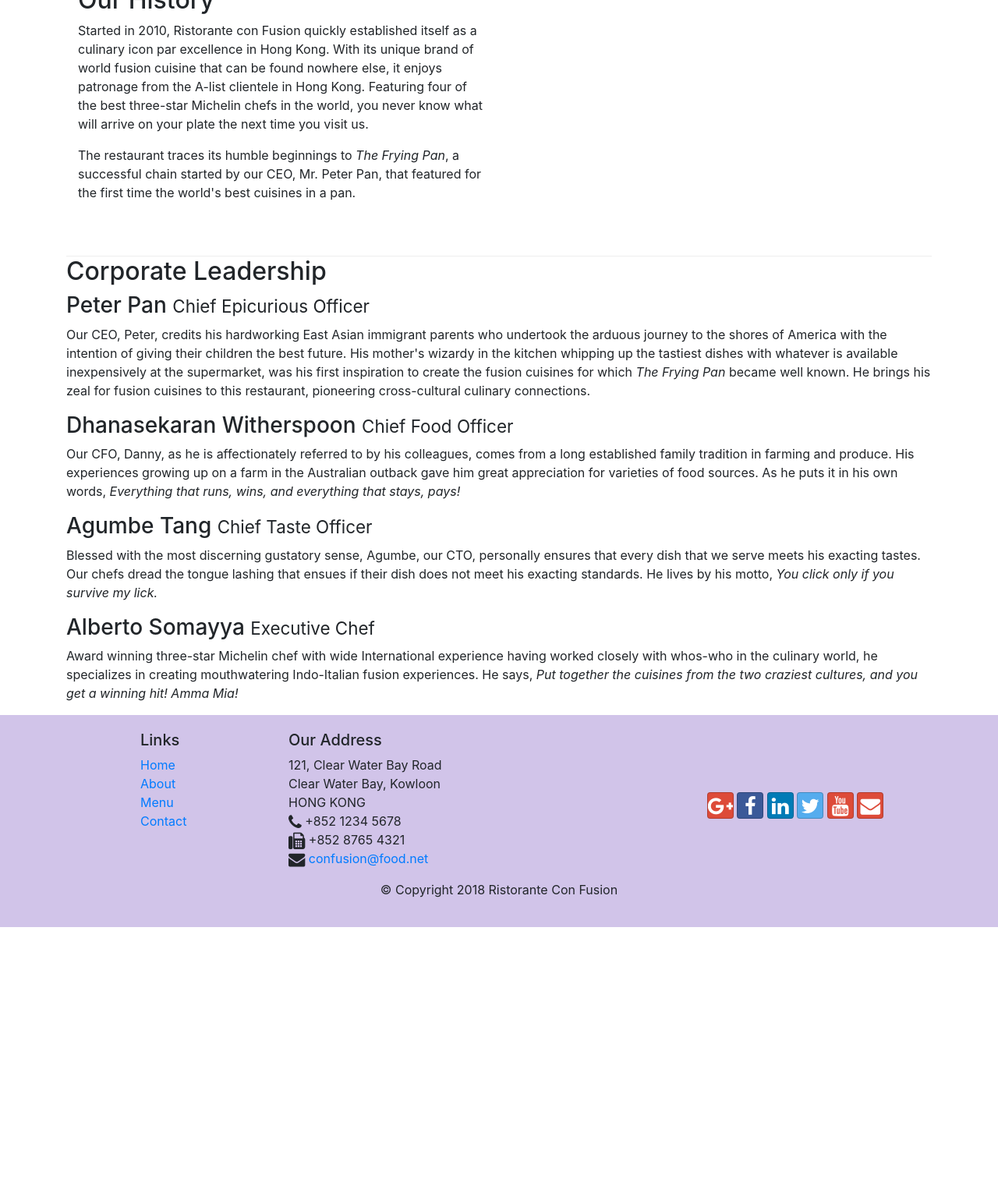
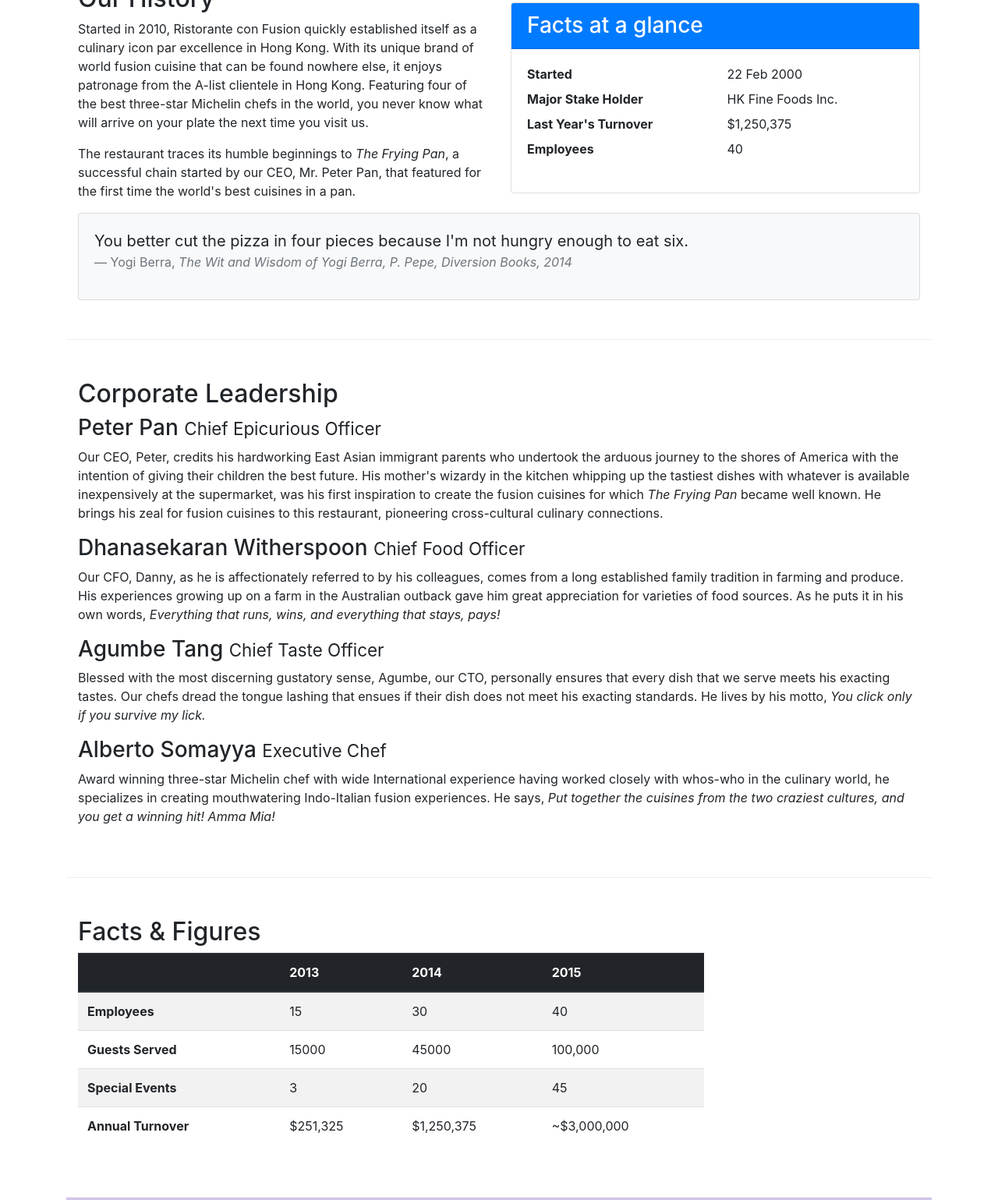
Before and after one commit to punit2000/learning-bootstrap, a website: page aboutus.html in a window 1280 px wide. Shown: the part 536-2075 px from the top of the page at 78% size. Before the commit the page ends 1725 px from the top, so only its background shows below. Drawn offline with nearby package versions, Linux system fonts and the light colour scheme.

Commit message:
tables and cards

```diff
--- a/aboutus.html
+++ b/aboutus.html
@@ -64,13 +64,40 @@
                 <p>Started in 2010, Ristorante con Fusion quickly established itself as a culinary icon par excellence in Hong Kong. With its unique brand of world fusion cuisine that can be found nowhere else, it enjoys patronage from the A-list clientele in Hong Kong.  Featuring four of the best three-star Michelin chefs in the world, you never know what will arrive on your plate the next time you visit us.</p>
                 <p>The restaurant traces its humble beginnings to <em>The Frying Pan</em>, a successful chain started by our CEO, Mr. Peter Pan, that featured for the first time the world's best cuisines in a pan.</p>
             </div >
-            <div class="col col-sm  col-md">
+            <div class=" col-sm  ">
+                <div class="card">
+                    <h3 class="card-header bg-primary text-white"> Facts at a glance</h3>
+                    <div class="card-body">
+                        <dl class="row">
+                            <dt class="col-6"s> Started</dt>
+                            <dd class="col-6"> 22 Feb 2000</dd>
+                            <dt class="col-6">Major Stake Holder</dt>
+                            <dd class="col-6">HK Fine Foods Inc.</dd>
+                            <dt class="col-6">Last Year's Turnover</dt>
+                            <dd class="col-6">$1,250,375</dd>
+                            <dt class="col-6">Employees</dt>
+                            <dd class="col-6">40</dd>
+                        </dl>
+                    </div>
+                </div>
+            </div>
+            <div class="col-12">
+                <div class="card card-body bg-light">
+                    <blockquote class="blockquote">
+                        <p class="mb-0">You better cut the pizza in four pieces because
+                            I'm not hungry enough to eat six.</p>
+                        <footer class="blockquote-footer">Yogi Berra,
+                            <cite title="Source Title">The Wit and Wisdom of Yogi Berra,
+                            P. Pepe, Diversion Books, 2014</cite>
+                        </footer>
+                    </blockquote>
+                </div>
             </div>
         </div>
 
 
-        <div>
-            <div>
+        <div class="row row-content">
+            <div class="col-12">
                 <h2>Corporate Leadership</h2>
                 <h3>Peter Pan <small>Chief Epicurious Officer</small></h3>
                 <p class="d-none d-sm-block">Our CEO, Peter, credits his hardworking East Asian immigrant parents who undertook the arduous journey to the shores of America with the intention of giving their children the best future. His mother's wizardy in the kitchen whipping up the tastiest dishes with whatever is available inexpensively at the supermarket, was his first inspiration to create the fusion cuisines for which <em>The Frying Pan</em> became well known. He brings his zeal for fusion cuisines to this restaurant, pioneering cross-cultural culinary connections.</p>
@@ -82,7 +109,52 @@
                 <p class="d-none d-sm-block">Award winning three-star Michelin chef with wide International experience having worked closely with whos-who in the culinary world, he specializes in creating mouthwatering Indo-Italian fusion experiences. He says, <em>Put together the cuisines from the two craziest cultures, and you get a winning hit! Amma Mia!</em></p>
             </div>
        </div>
+       <div class="row row-content">
+           <div class="col-12 col-sm-9">
+               <h2> Facts &amp; Figures </h2>
+               <div class="table-responsive">
+                <table class="table table-striped">
+                    <thead class="thead-dark">
+                        <tr>
+                            <th>&nbsp;</th>
+                            <th>2013</th>
+                            <th>2014</th>
+                            <th>2015</th>
+                        </tr>
+                    </thead>
+                    <tbody>
+                        <tr>
+                            <th>Employees</th>
+                            <td>15</td>
+                            <td>30</td>
+                            <td>40</td>
+                        </tr>
+                        <tr>
+                            <th>Guests Served</th>
+                            <td>15000</td>
+                            <td>45000</td>
+                            <td>100,000</td>
+                        </tr>
+                        <tr>
+                            <th>Special Events</th>
+                            <td>3</td>
+                            <td>20</td>
+                            <td>45</td>
+                        </tr>
+                        <tr>
+                            <th>Annual Turnover</th>
+                            <td>$251,325</td>
+                            <td>$1,250,375</td>
+                            <td>~$3,000,000</td>
+                        </tr>
+                    </tbody>
+                </table>
 
+           </div>
+           <div class="col-12 col-sm-3">
+
+           </div>
+       </div>
     </div>
 
     <footer class="footer">
```
